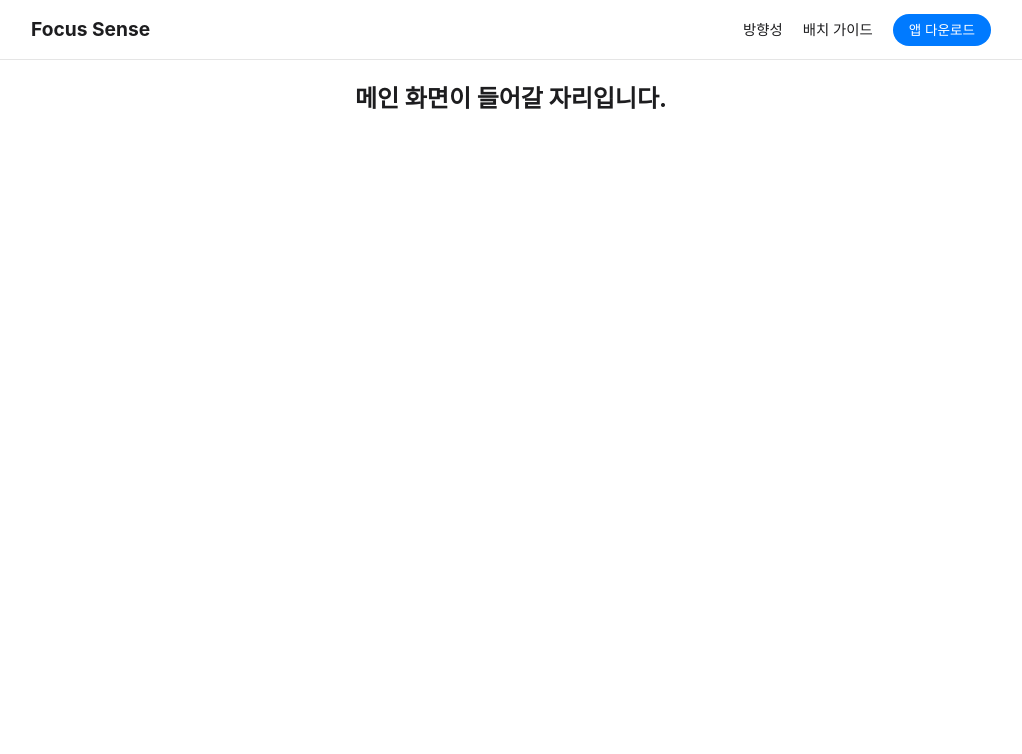
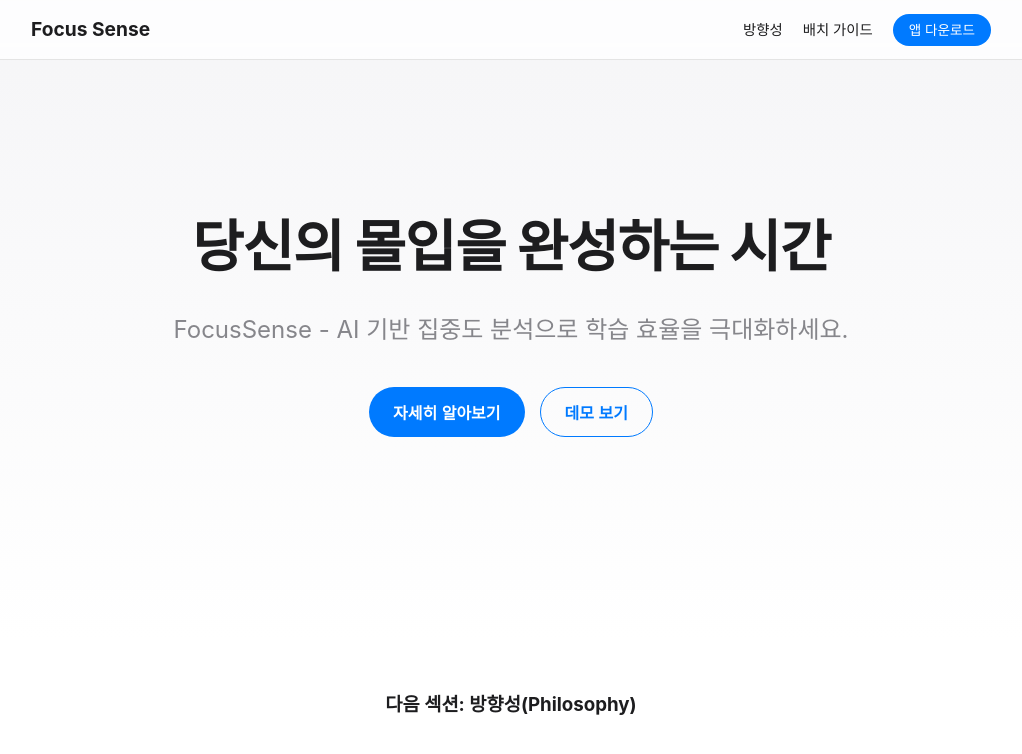
Before and after one commit to zerohyeon94/FocusSense, a React (Vite) app in the folder Web/: page / in a window 1280 px wide. Shown: the top 754 px of the page, without its empty margins (129-1151 px from the left). Built offline with nearby package versions, Linux system fonts and the light colour scheme.

Commit message:
feat: implement Main Hero Section

```diff
--- a/Web/src/App.tsx
+++ b/Web/src/App.tsx
@@ -1,14 +1,21 @@
-import Header from './components/Header'; // 1. 헤더 불러오기
+import Header from './components/Header';
+import Hero from './components/Hero'; // 1. Hero 불러오기
 
 function App() {
   return (
     <div>
-      {/* 2. 헤더 배치하기 */}
       <Header />
+      <main>
+        {/* 2. Hero 배치 및 데이터 전달 (SwiftUI의 View 아규먼트와 비슷합니다) */}
+        <Hero
+          title="당신의 몰입을 완성하는 시간"
+          subtitle="FocusSense - AI 기반 집중도 분석으로 학습 효율을 극대화하세요."
+        />
 
-      {/* 임시 본문 (헤더에 가려지지 않게 여백 추가) */}
-      <main style={{ paddingTop: '80px', textAlign: 'center' }}>
-        <h2>메인 화면이 들어갈 자리입니다.</h2>
+        {/* 나중에 다른 섹션들이 들어올 자리 */}
+        <section style={{ height: '500px', padding: '50px', textAlign: 'center' }}>
+          <h3>다음 섹션: 방향성(Philosophy)</h3>
+        </section>
       </main>
     </div>
   );
--- /dev/null
+++ b/Web/src/components/Hero.tsx
@@ -0,0 +1,74 @@
+// Props 타입을 정의하여 Swift의 파라미터처럼 사용할 수 있습니다.
+interface HeroProps {
+  title: string;
+  subtitle: string;
+}
+
+export default function Hero({ title, subtitle }: HeroProps) {
+  return (
+    <section style={styles.hero}>
+      <div style={styles.container}>
+        <h2 style={styles.title}>{title}</h2>
+        <p style={styles.subtitle}>{subtitle}</p>
+        <div style={styles.ctaGroup}>
+          <button style={styles.primaryBtn}>자세히 알아보기</button>
+          <button style={styles.secondaryBtn}>데모 보기</button>
+        </div>
+      </div>
+    </section>
+  );
+}
+
+const styles = {
+  hero: {
+    height: '80vh', // 화면 높이의 80%
+    display: 'flex',
+    alignItems: 'center',
+    justifyContent: 'center',
+    background: 'linear-gradient(180deg, #f5f5f7 0%, #ffffff 100%)', // Apple 스타일 그라데이션
+    textAlign: 'center' as 'center',
+  },
+  container: {
+    maxWidth: '800px',
+    padding: '0 20px',
+  },
+  title: {
+    fontSize: '3.5rem',
+    fontWeight: 800,
+    letterSpacing: '-0.02em',
+    marginBottom: '20px',
+    color: '#1d1d1f',
+  },
+  subtitle: {
+    fontSize: '1.5rem',
+    fontWeight: 400,
+    color: '#86868b',
+    marginBottom: '40px',
+    lineHeight: 1.4,
+  },
+  ctaGroup: {
+    display: 'flex',
+    gap: '15px',
+    justifyContent: 'center',
+  },
+  primaryBtn: {
+    backgroundColor: '#007AFF',
+    color: 'white',
+    border: 'none',
+    padding: '12px 24px',
+    borderRadius: '25px',
+    fontSize: '1rem',
+    fontWeight: 600,
+    cursor: 'pointer',
+  },
+  secondaryBtn: {
+    backgroundColor: 'transparent',
+    color: '#007AFF',
+    border: '1px solid #007AFF',
+    padding: '12px 24px',
+    borderRadius: '25px',
+    fontSize: '1rem',
+    fontWeight: 600,
+    cursor: 'pointer',
+  }
+};
```
